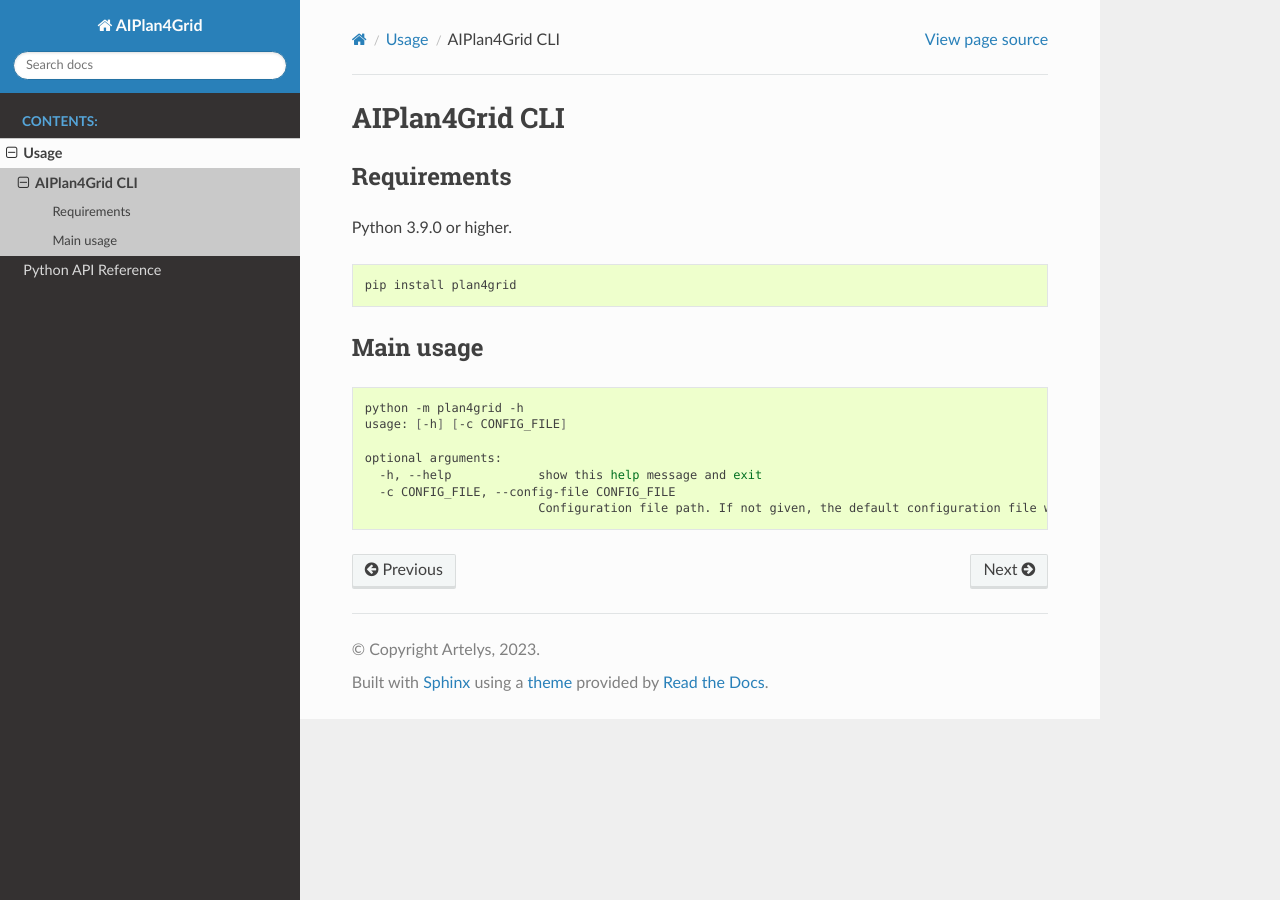
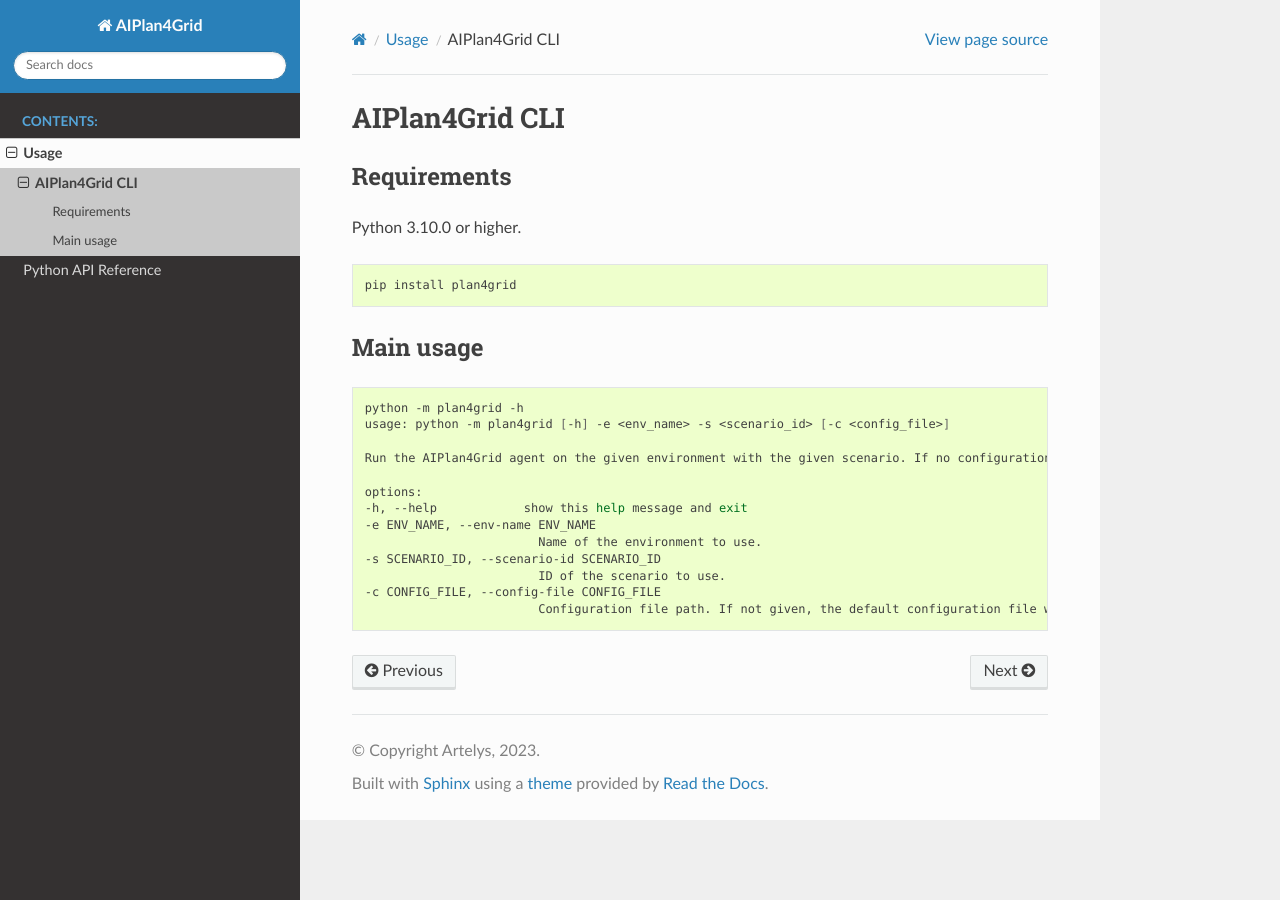
Before and after one commit to aiplan4eu/AIPlan4Grid, a Sphinx documentation site: the page built from docs/source/usage/cli.rst, in a window 1280 px wide. Built offline with Sphinx 7.4.7 and the Read the Docs theme 2.0.0, drawn with Linux system fonts in a browser that asks for light colours.

Commit message:
doc: small update

```diff
--- a/docs/source/usage/cli.rst
+++ b/docs/source/usage/cli.rst
@@ -4,7 +4,7 @@
 Requirements
 ------------
 
-Python 3.9.0 or higher.
+Python 3.10.0 or higher.
 
 .. code:: bash
 
@@ -16,9 +16,15 @@
 .. code:: bash
 
    python -m plan4grid -h
-   usage: [-h] [-c CONFIG_FILE]
+   usage: python -m plan4grid [-h] -e <env_name> -s <scenario_id> [-c <config_file>]
 
-   optional arguments:
-     -h, --help            show this help message and exit
-     -c CONFIG_FILE, --config-file CONFIG_FILE
+   Run the AIPlan4Grid agent on the given environment with the given scenario. If no configuration file is given, the default configuration file will be used.
+
+   options:
+   -h, --help            show this help message and exit
+   -e ENV_NAME, --env-name ENV_NAME
+                           Name of the environment to use.
+   -s SCENARIO_ID, --scenario-id SCENARIO_ID
+                           ID of the scenario to use.
+   -c CONFIG_FILE, --config-file CONFIG_FILE
                            Configuration file path. If not given, the default configuration file will be used.
```
